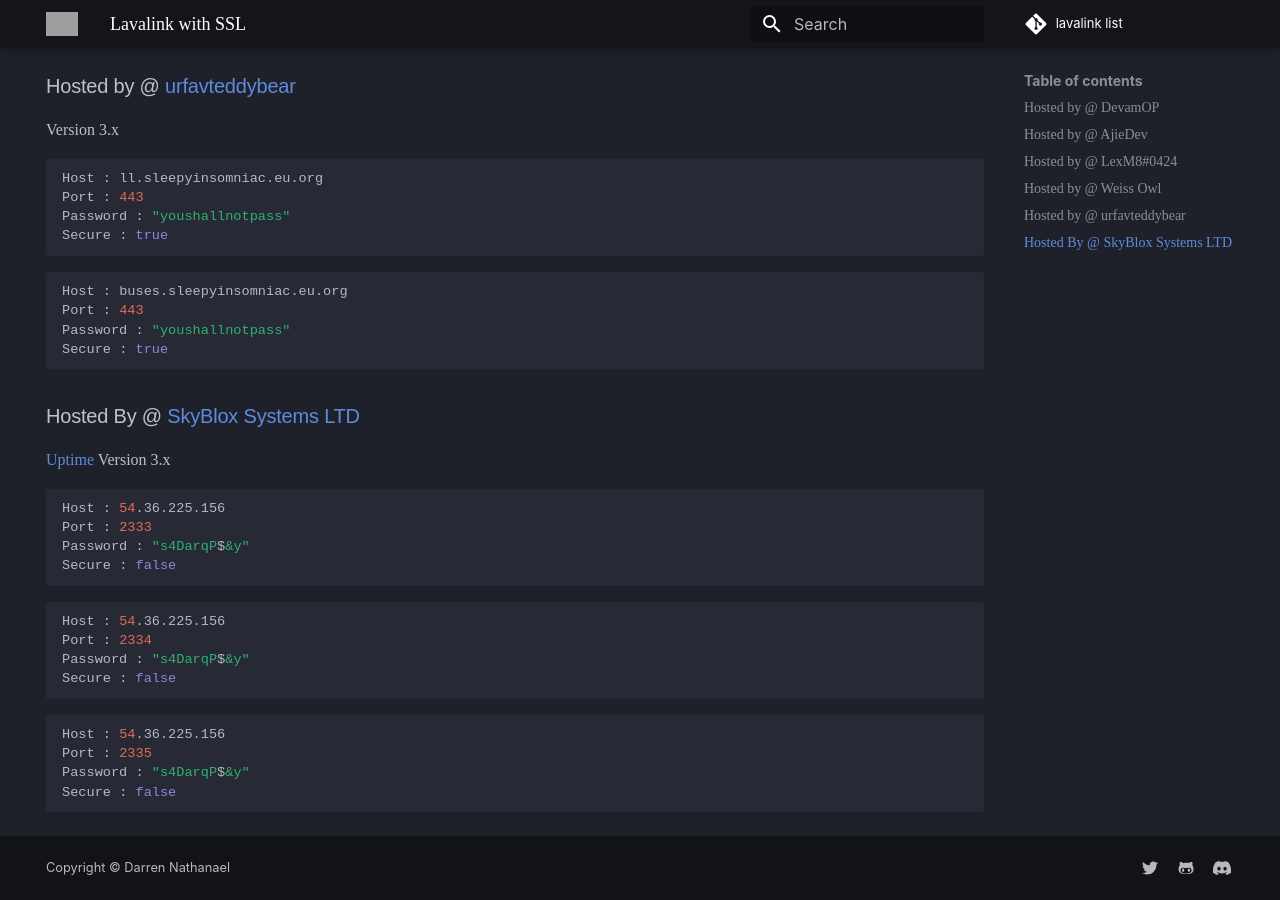
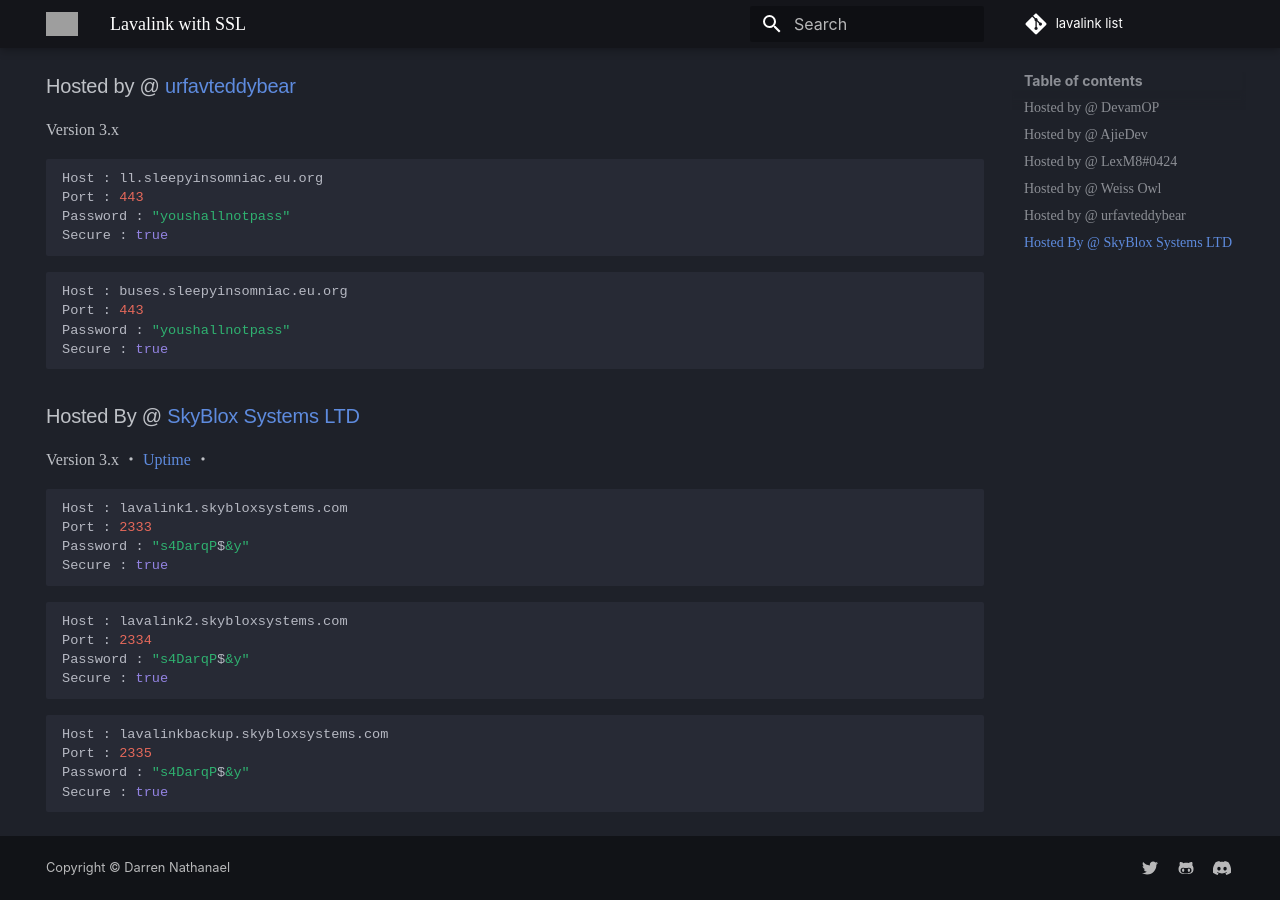
Before and after one commit to DarrenOfficial/lavalink-list, an MkDocs documentation site: the page built from docs/SSL/lavalink-with-ssl.md, in a window 1280 px wide and 900 px high, scrolled down 1987 px. Built offline with MkDocs 1.6.1 and Material for MkDocs 9.7.7, drawn with Linux system fonts in a browser that asks for light colours; some web fonts are replaced; comment, search, counter and statistics services are not loaded; a style sheet for code colours, icons or effects is not loaded; grey boxes are pictures that could not be loaded.

Commit message:
Update lavalink-with-ssl.md

````diff
--- a/docs/SSL/lavalink-with-ssl.md
+++ b/docs/SSL/lavalink-with-ssl.md
@@ -110,23 +110,22 @@ Secure : true
 ```
 
 ### Hosted By @ [SkyBlox Systems LTD](https://skybloxsystems.com)
-[Uptime](https://uptime.skybloxsystems.com/status/backend)
-Version 3.x
+Version 3.x ・ [Uptime](https://uptime.skybloxsystems.com/status/backend) ・
 ```bash
-Host : 54.36.225.156
+Host : lavalink1.skybloxsystems.com
 Port : 2333
 Password : "s4DarqP$&y"
-Secure : false
+Secure : true
 ```
 ```bash
-Host : 54.36.225.156
+Host : lavalink2.skybloxsystems.com
 Port : 2334
 Password : "s4DarqP$&y"
-Secure : false
+Secure : true
 ```
 ```bash
-Host : 54.36.225.156
+Host : lavalinkbackup.skybloxsystems.com
 Port : 2335
 Password : "s4DarqP$&y"
-Secure : false
+Secure : true
 ```
````
